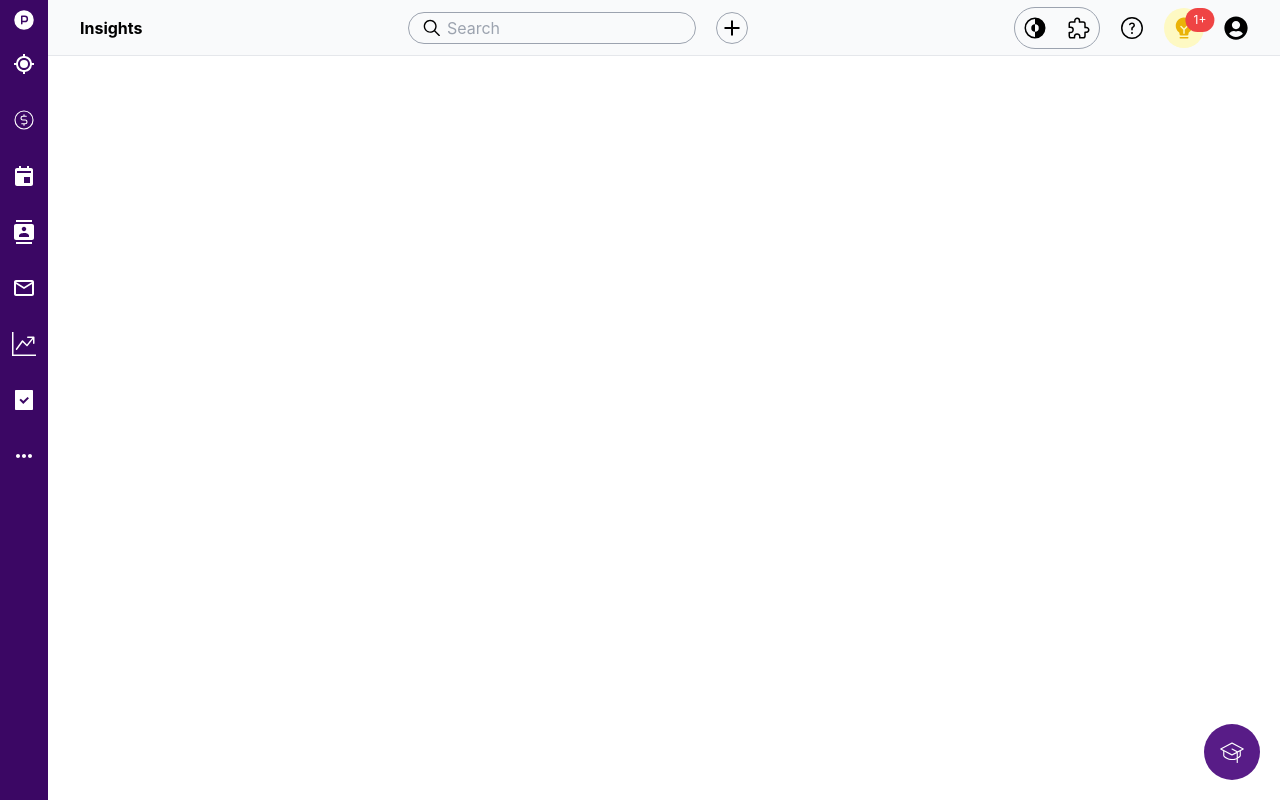
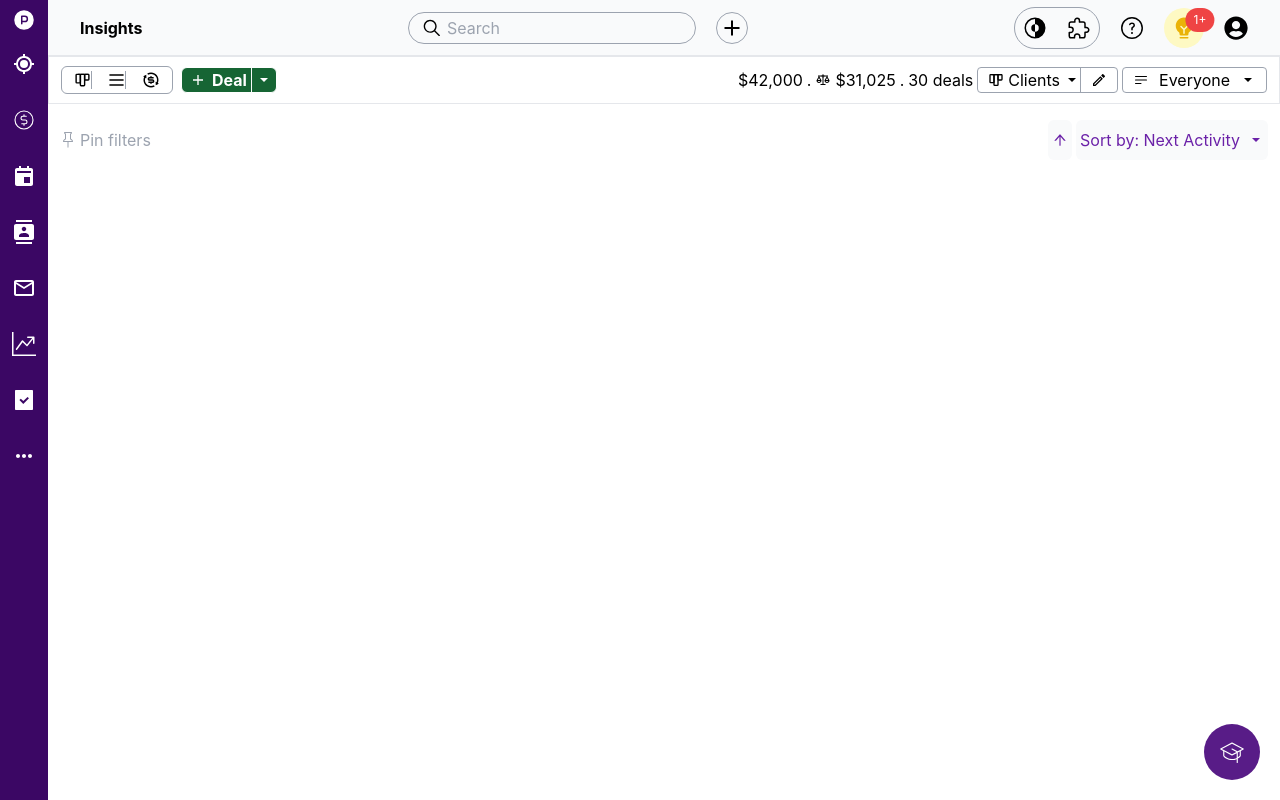
Before and after one commit to wiseman-umanah/perfex, a React (Create React App) app: page /deal in a window 1280 px wide. Before the commit this address had no page. Built offline with nearby package versions, Linux system fonts and the light colour scheme.

Commit message:
Completed setup for Deal

```diff
--- a/src/App.js
+++ b/src/App.js
@@ -8,6 +8,7 @@ import DashboardMain from './pages/Dashboards/UserDashboards/DashboardMain';
 import DealsConversion from './pages/Dashboards/Reports/UserReports/DealsConversion';
 import Lead from './pages/Lead/Lead';
 import LeadsInbox from './pages/Lead/LeadInbox/LeadInbox';
+import Deal from './pages/Deal/Deal';
 
 
 const App = () => {
@@ -24,6 +25,7 @@ const App = () => {
 					<Route path='/lead/*' element={<Lead />}>
 						<Route path='lead-inbox' element={<LeadsInbox />} />
 					</Route>
+					<Route path='/deal' element={<Deal />} />
 				</Routes>
 				<div className='absolute bottom-5 right-5 p-4 bg-purple-900 text-white rounded-full'>
 					<PiGraduationCapLight className='icon-style'/>
--- a/src/components/Sidebar.jsx
+++ b/src/components/Sidebar.jsx
@@ -19,9 +19,9 @@ const Sidebar = () => {
 					</Link>
 				</li>
 				<li>
-					<a href="#">
+					<Link to="/deal">
 						<PiCurrencyCircleDollarLight className="icon-style" />
-					</a>
+					</Link>
 				</li>
 				<li>
 					<a href="#">
--- /dev/null
+++ b/src/pages/Deal/Deal.jsx
@@ -0,0 +1,79 @@
+import React from 'react';
+import { TbChartBar } from "react-icons/tb";
+import { GrMenu } from "react-icons/gr";
+import { RiExchangeDollarLine } from "react-icons/ri";
+import { LiaBalanceScaleSolid } from "react-icons/lia";
+import { MdOutlineEdit } from "react-icons/md";
+import { HiBars3BottomLeft } from "react-icons/hi2";
+import { BsPin } from "react-icons/bs";
+import { AiOutlineArrowUp } from "react-icons/ai";
+import { IoMdAdd, IoMdArrowDropdown } from "react-icons/io";
+
+
+const Deal = () => {
+	return (
+		<main className="flex flex-col mt-14 ml-12 h-full bg-white">
+			<aside className="flex justify-between items-center px-3 py-4 w-full h-12 border">
+				<div className="flex gap-2 items-center">
+					<div className="flex border border-gray-400 py-1 px-3 rounded-md text-lg gap-4 items-center">
+						<TbChartBar className='border-l-gray-400 transform rotate-180 border-l'/>
+						<GrMenu className='border-r-gray-400 border-r'/>
+						<RiExchangeDollarLine />
+					</div>
+					<div className="bg-green-800 flex rounded-md justify-center gap-1 px-1 text-white items-center border border-white font-bold">
+						<div className='px-1 flex gap-1.5 items-center border-r justify-center border-gray-50'>
+							<IoMdAdd />
+							<span>Deal</span>
+						</div>
+						<div className=''>
+							<IoMdArrowDropdown />
+						</div>
+					</div>
+				</div>
+				<div className='flex gap-1 items-center'>
+					<span>$42,000</span>
+					<span>.</span>
+					<span className='flex gap-1 items-center '>
+						<LiaBalanceScaleSolid />
+						$31,025
+					</span>
+					<span>.</span>
+					<span>30 deals</span>
+					<div className="flex items-center gap-2.5 px-2.5 bg-white rounded border border-gray-400">
+						<div className='flex items-center gap-1 border-r border-r-gray-400'>
+							<TbChartBar className='transform rotate-180'/>
+							<span>Clients</span>
+							<IoMdArrowDropdown />
+						</div>
+						<MdOutlineEdit />
+					</div>
+					<div className="flex items-center gap-2.5 px-2.5 bg-white rounded border border-gray-400">
+						<HiBars3BottomLeft />
+						<span>Everyone</span>
+						<IoMdArrowDropdown />
+					</div>
+				</div>
+			</aside>
+			<div className="w-full h-full">
+				<aside className="flex justify-between items-center px-3 py-4">
+					<div className='flex gap-1 text-gray-400 items-center'>
+						<BsPin />
+						<span>Pin filters</span>
+					</div>
+					<div className='flex gap-1 text-purple-800'>
+						<div className='bg-gray-50 p-1 flex items-center rounded-md'>
+						 	<AiOutlineArrowUp />
+						</div>
+						<div className='flex gap-2 bg-gray-50 px-1 py-2 items-center rounded-md'>
+							<span>Sort by: Next Activity</span>
+							<IoMdArrowDropdown />
+						</div>
+					</div>
+				</aside>
+				{/* Pinned deals */}
+			</div>
+		</main>
+	)
+};
+
+export default Deal;
```
